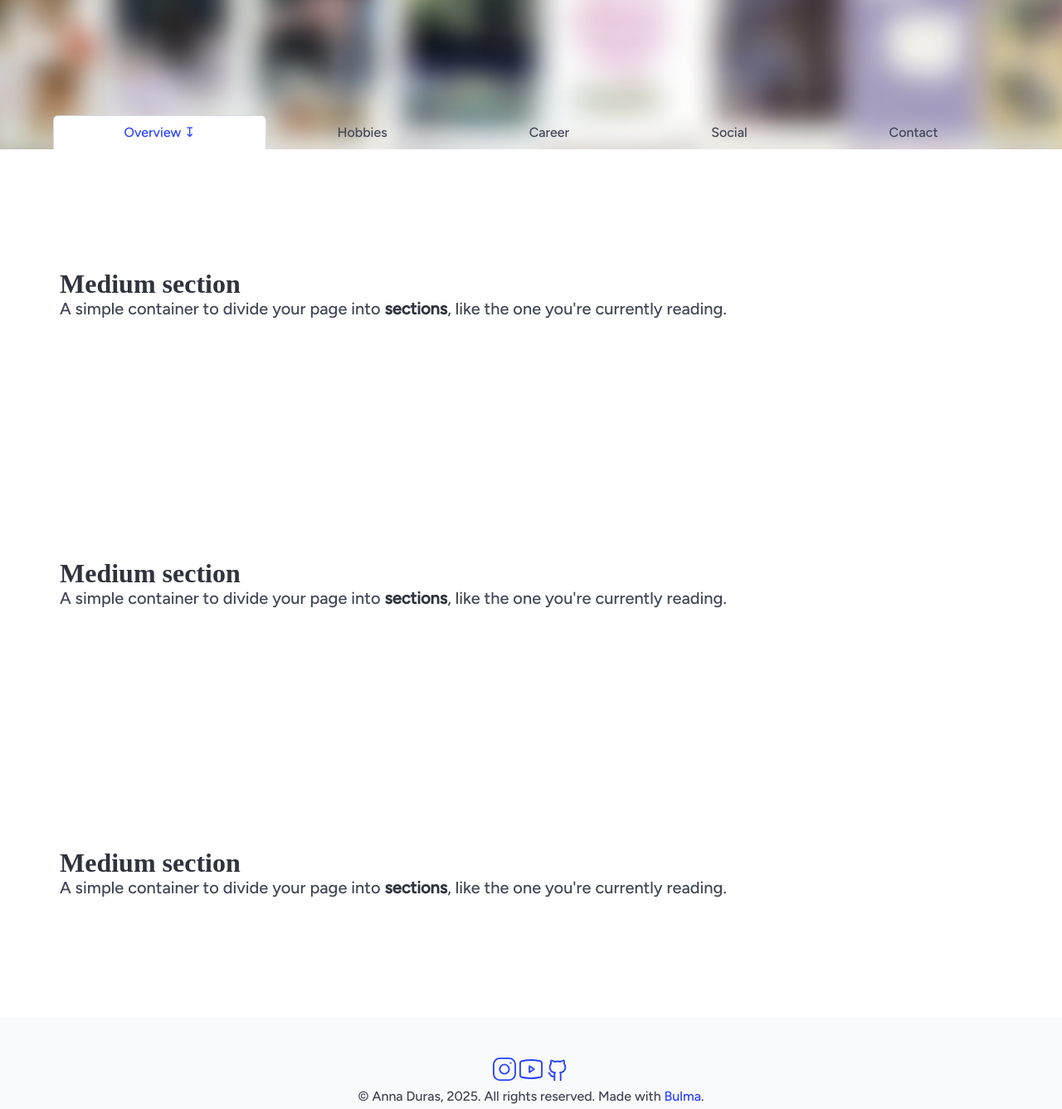
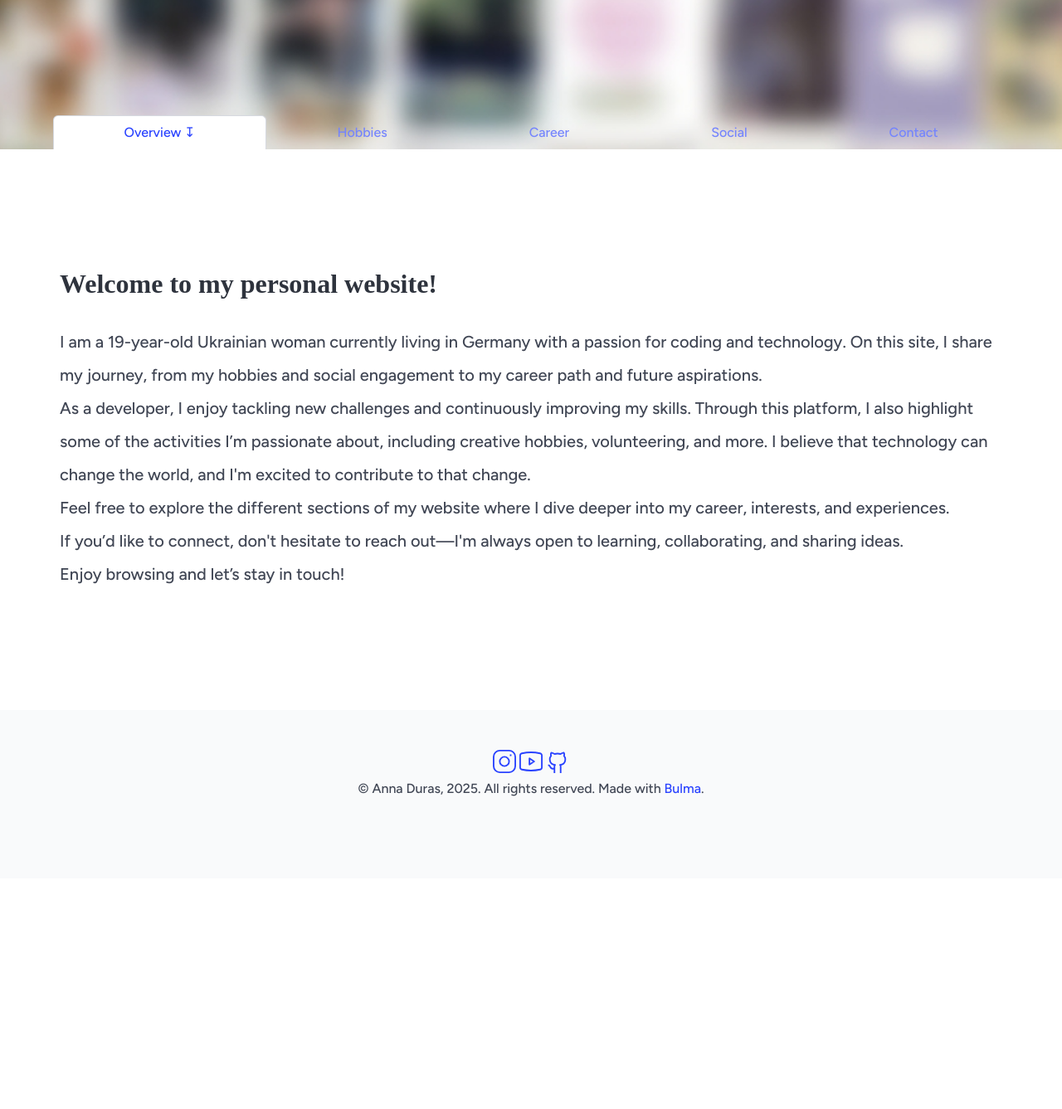
Before and after one commit to anjaduras/AnnaDurasWebsite, a plain HTML site: page html/main.html in a window 1280 px wide. Shown: the part 620-1957 px from the top of the page at 83% size. After the commit the page ends 1679 px from the top, so only its background shows below. Drawn offline with nearby package versions, Linux system fonts and the light colour scheme; a web font is replaced by a local one.

Commit message:
dummy texts

```diff
--- a/html/main.html
+++ b/html/main.html
@@ -70,16 +70,16 @@
                             </li>
 
                             <li>
-                            <a href="./hobbies.html">Hobbies</a>
+                                <a href="./hobbies.html" style="color: #7484fd;">Hobbies</a>
                             </li>
                             <li>
-                            <a href="./career.html">Career</a>
+                                <a href="./career.html" style="color: #7484fd;">Career</a>
                             </li>
                             <li>
-                            <a href="./social.html">Social</a>
+                                <a href="./social.html" style="color: #7484fd;">Social</a>
                             </li>
                             <li>
-                            <a href="./contact.html">Contact</a>
+                                <a href="./contact.html" style="color: #7484fd;">Contact</a>
                             </li>
                         </ul>
                     </div>
@@ -90,24 +90,15 @@
 
     <section id="content">
         <section class="section is-medium">
-            <h1 class="title">Medium section</h1>
-            <h2 class="subtitle">
-                A simple container to divide your page into <strong>sections</strong>, like
-                the one you're currently reading.
-            </h2>
-        </section>
-        <section class="section is-medium">
-            <h1 class="title">Medium section</h1>
-            <h2 class="subtitle">
-                A simple container to divide your page into <strong>sections</strong>, like
-                the one you're currently reading.
-            </h2>
-        </section>
-        <section class="section is-medium">
-            <h1 class="title">Medium section</h1>
-            <h2 class="subtitle">
-                A simple container to divide your page into <strong>sections</strong>, like
-                the one you're currently reading.
+            <h1 class="title" style="margin-bottom: 2rem;">Welcome to my personal website!</h1>
+            <h2 class="subtitle" style="line-height: 2;">
+                 I am a 19-year-old Ukrainian woman currently living in Germany with a
+                passion for coding and technology. On this site, I share my journey, from my hobbies and social engagement to my career path and future aspirations. <br>
+                As a developer, I enjoy tackling new challenges and continuously improving my skills. Through this platform, I also highlight some of the activities I’m passionate about, including creative hobbies, volunteering, and more. I believe that technology can change the world, and I'm excited to contribute to
+                that change.<br>
+                Feel free to explore the different sections of my website where I dive deeper into my career, interests, and experiences.<br>If you’d like to connect, don't hesitate to reach out—I'm always open to learning,
+                collaborating, and sharing ideas.<br>
+                Enjoy browsing and let’s stay in touch!
             </h2>
         </section>
     </section>
@@ -137,7 +128,8 @@
                     </svg>
                 </a>
             </section>
-            <p>&copy; Anna Duras, 2025. All rights reserved. Made with <a href="https://bulma.io/" target="_blank">Bulma</a>.</p>
+            <p>&copy; Anna Duras, 2025. All rights reserved. Made with <a href="https://bulma.io/"
+                    target="_blank">Bulma</a>.</p>
         </div>
     </footer>
 </body>
```
Also changed, not shown: html/career.html (+12 -12 lines), html/hobbies.html (+17 -16 lines), html/social.html (+14 -14 lines), css/bulma.css (line endings or trailing spaces). Lines whose indentation alone changed are shown as unchanged.
